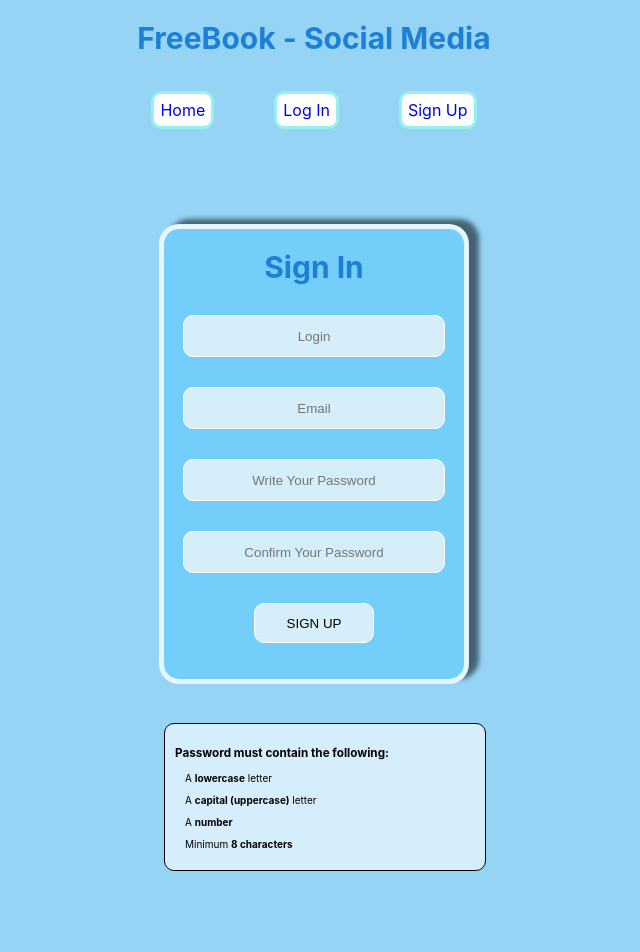
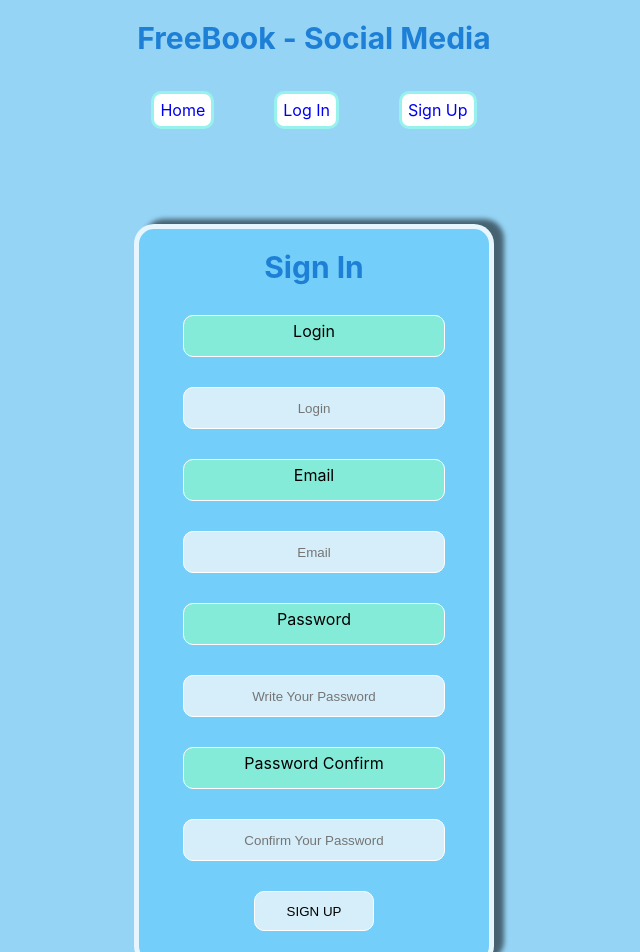
Before and after one commit to DanielKrol90/React.Social-Media.app, a React (Create React App) app: page /SignUpPage in a window 1280 px wide. Shown: the top 952 px of the page, without its empty margins (326-966 px from the left). Before the commit the page ends 871 px from the top, so only its background shows below. Built offline with nearby package versions, Linux system fonts and the light colour scheme.

Commit message:
idk how it works, but somehow works, almost

```diff
--- a/src/App.css
+++ b/src/App.css
@@ -121,10 +121,16 @@ color: rgb(5, 143, 132);
   background-color: rgb(115, 206, 249);
   border-radius: 20px;
   box-shadow: 10px -5px 5px rgba(0, 0, 0, 0.539);
-  height: 450px;
-  width: 300px;
+  height: auto;
+  width: 350px;
   border: 5px solid rgba(255, 255, 255, 0.829);
   margin: 80px auto 0;
+}
+.loginSign-screen h2 {
+  text-align: center;
+}
+.loginSign-screen p {
+  text-align: center;
 }
 
 input[type="text"], input[type="password"], input[type="submit"], input[type="email"], label {
@@ -150,17 +156,9 @@ input:hover {
   background-color: rgb(163, 224, 250);
 }
 
-#message {
-  border: 1px solid black;
-  border-radius: 10px;
-  padding: 10px;
-  font-size: 10px;
-  margin: 80px auto 0;
-  width: 300px;
-  background-color: rgba(255, 255, 255, 0.616);
-
+label {
+  background-color: #90ffc69b;
 }
-
 
 /* FOLLOW LIST */
 
--- a/src/App.js
+++ b/src/App.js
@@ -43,7 +43,7 @@ function App() {
 
           <Route path="/" element={<HomePage setUser={setUser} user={user} />} />
           <Route path="LogInPage" element={<LogInPage setUser={setUser} user={user} />} />
-          <Route path="SignUpPage" element={<SignUpPage /> } />
+          <Route path="SignUpPage" element={<SignUpPage user={user} /> } />
 
       </Routes>
     </div>
--- a/src/components/Follow.js
+++ b/src/components/Follow.js
@@ -2,13 +2,6 @@ import React, { useState, useEffect } from "react";
 import axios from "axios";
 
 const Follow = (props) => {
-
-  useEffect(() => {
-    return () => {
-      followRecommendations();
-      followAllData();
-    };
-  }, []);
 
   const [followList, setFollowList] = useState([]);
   const [followAll, setFollowAll] = useState([]);
@@ -44,6 +37,7 @@ const Follow = (props) => {
       .then((res) => {
         followAllData(res.data);
         followRecommendations(res.data);
+        props.getLatestPosts();
       })
       .catch((err) => {
         console.log(err);
@@ -57,6 +51,7 @@ const Follow = (props) => {
       })
       .then((res) => {
         followAllData(res.data);
+        props.getLatestPosts();
       })
       .catch((err) => {
         console.log(err);
@@ -105,6 +100,11 @@ const Follow = (props) => {
     );
   });
 
+  useEffect(() => {
+    followRecommendations();
+    followAllData();
+}, []);
+
   return (
     <div className="followList">
       <div className="recDiv">
--- a/src/components/Posts.js
+++ b/src/components/Posts.js
@@ -47,7 +47,6 @@ const Post = (props) => {
         post_id: props.data.id,
       })
       .then((res) => {
-        console.log(res.data);
         props.setPosts((posts) => {
           return posts.filter((post) => post.id !== res.data.post_id);
         });
--- a/src/routes/HomePage.js
+++ b/src/routes/HomePage.js
@@ -51,7 +51,7 @@ const HomePage = (props) => {
 
   return (
     <div className="container">
-      {props.user && (<Follow user={props.user}/> )}
+      {props.user && (<Follow getLatestPosts={getLatestPosts}/> )}
       {props.user && <AddPost getNewerThenPosts={getNewerThenPosts} />}
       <div className="postBoard">
         {posts.map((post) => {
--- a/src/routes/SignUpPage.js
+++ b/src/routes/SignUpPage.js
@@ -1,34 +1,173 @@
-import React, { useState } from "react";
+import React, { useState} from "react";
+import { Navigate, Link } from "react-router-dom";
 import axios from "axios";
 
-const SignUpPage = () => {
+const SignUpPage = (props) => {
   const [formData, setFormData] = useState({
     username: "",
+    email: "",
     password: "",
+    passwordConfirm: "",
+  });
+
+  const [validError, setValidError] = useState({
+    username: "",
     email: "",
+    password: "",
+    passwordConfirm: "",
   });
+
+  const [userValidSignInMessege, setUserValidSignInMessege] = useState("");
+  const [validSignUp, setValidSignUp] = useState(false);
 
   const handleInputChange = (e) => {
     const target = e.target;
+    const name = target.name;
 
-    setFormData((prevData) => {
-      return { ...prevData, [target.name]: e.target.value };
+    setFormData({
+      ...formData,
+      [name]: target.value,
     });
   };
 
-  const signUpNewUser = (e) => {
+  const validateInputUser = () => {
+    let validationCheckErrors = {
+      username: false,
+      email: false,
+      password: false,
+      repeatPassword: false,
+    };
+
+    // validation for username input
+
+    if (formData.username.trim().length < 4) {
+      validError.username = true;
+      setValidError((prevErrors) => {
+        return {
+          ...prevErrors,
+          username: "Username is too short. Username must be at least 4 characters.",
+        };
+      });
+    } else if (!/^[^\s]*$/.test(formData.username.trim())) {
+      validError.username = true;
+      setValidError((prevErrors) => {
+        return {
+          ...prevErrors,
+          username: "To create Username you can use space",
+        };
+      });
+    } else {
+      validError.username = false;
+      setValidError((prevErrors) => {
+        return { ...prevErrors, username: "" };
+      });
+    }
+
+    // validation for email input
+     if (
+      !/^[A-Z0-9._%+-]+@[A-Z0-9.-]+\.[A-Z]{2,}$/i.test(formData.email.trim())
+    ) {
+      validError.email = true;
+      setValidError((prevErrors) => {
+        return {
+          ...prevErrors,
+          email: "Used email is not valid",
+        };
+      });
+    } else {
+      validError.email = false;
+      setValidError((prevErrors) => {
+        return { ...prevErrors, email: "" };
+      });
+    }
+
+    // validation for password input
+
+    if (formData.password.trim().length < 6) {
+      validError.password = true;
+      setValidError((prevErrors) => {
+        return {
+          ...prevErrors,
+          password: "Valid password neeeds to be at least 6 characters",
+        };
+      });
+    } else if (!/^[^\s]*$/.test(formData.password.trim())) {
+      validError.password = true;
+      setValidError((prevErrors) => {
+        return {
+          ...prevErrors,
+          password: "For Password You can't use space",
+        };
+      });
+    } else if (
+      !/[!@#$%^&*()_+\-=[\]{};':"\\|,.<>/?]+/.test(formData.password.trim())
+    ) {
+      validError.password = true;
+      setValidError((prevErrors) => {
+        return {
+          ...prevErrors,
+          password: "For Password you need add special sign: ! # @ $ %",
+        };
+      });
+    } else {
+      validError.password = false;
+      setValidError((prevErrors) => {
+        return { ...prevErrors, password: "" };
+      });
+    }
+
+   // validation for passwordConfirm input
+    if (formData.password.trim() !== formData.passwordConfirm.trim()) {
+      validError.repeatPassword = true;
+      setValidError((prevErrors) => {
+        return {
+          ...prevErrors,
+          repeatPassword: "Passwords should be the same",
+        };
+      });
+    } else {
+      validError.repeatPassword = false;
+      setValidError((prevErrors) => {
+        return { ...prevErrors, repeatPassword: "" };
+      });
+    }
+    return (
+      !validationCheckErrors.username &&
+      !validationCheckErrors.email &&
+      !validationCheckErrors.password &&
+      !validationCheckErrors.repeatPassword
+    );
+ };
+
+  const handleSubmit = (e) => {
     e.preventDefault();
 
+    if (!validateInputUser()) {
+      return;
+    }
+
+  let newUser = {
+    username: formData.username,
+    email: formData.email,
+    password: formData.password,
+  };
+
+    e.preventDefault();
     axios
-      .post("https://akademia108.pl/api/social-app/user/signup", {
-        username: formData.username,
-        email: formData.email,
-        password: formData.password,
-      })
+      .post("https://akademia108.pl/api/social-app/user/signup",JSON.stringify(newUser))
       .then((res) => {
-        setFormData(res.data);
-        console.log(res.data);
-      })
+        let resData = res.data;
+
+        if (resData.userSignIn) {
+          setUserValidSignInMessege("Account created");
+          setValidSignUp(true);
+        } else {
+          if (resData.username) {
+            setUserValidSignInMessege(resData.username[0]);
+          } else if (resData.message.email) {
+            setUserValidSignInMessege(resData.email[0]);
+          }
+        }})
       .catch((err) => {
         console.log("AXIOS ERROR: ", err);
       });
@@ -36,8 +175,12 @@ const SignUpPage = () => {
 
   return (
     <div className="loginSign-screen">
-     <h1>Sign In</h1>
-      <form id="login-menu" onSubmit={signUpNewUser}>
+    {props.user && <Navigate to="/" />}
+      <h1>Sign In</h1>
+      <form id="login-menu" onSubmit={handleSubmit}>
+      {userValidSignInMessege && <h2>{userValidSignInMessege}</h2>}
+      <label htmlFor='username'>Login </label>
+      {validError.username && <p>{validError.username}</p>}
         <input
           type="text"
           id="username"
@@ -46,7 +189,10 @@ const SignUpPage = () => {
           placeholder="Login"
           onChange={handleInputChange}
           required
+          disabled={validSignUp}
         />
+        {validError.email && <p>{validError.email}</p>}
+         <label htmlFor='email'>Email</label>
         <input
           type="email"
           id="email"
@@ -55,40 +201,32 @@ const SignUpPage = () => {
           placeholder="Email"
           onChange={handleInputChange}
           required
+          disabled={validSignUp}
         />
+         {validError.password && <p>{validError.password}</p>}
+         <label htmlFor='password'>Password </label>
         <input
           type="password"
           id="password"
           name="password"
-          title="Must contain at least one number and one uppercase and lowercase letter, and at least 8 or more characters"
           placeholder="Write Your Password"
           onChange={handleInputChange}
           required
+          disabled={validSignUp}
         />
+         {validError.passwordConfirm && <p>{validError.passwordConfirm}</p>}
+         <label htmlFor='passwordConfirm'>Password Confirm </label>
         <input
           type="password"
-          id="password-confirm"
-          name="password-confirm"
+          id="passwordConfirm"
+          name="passwordConfirm"
           placeholder="Confirm Your Password"
+          onChange={handleInputChange}
           required
+          disabled={validSignUp}
         ></input>
-        <input type="submit" value="SIGN UP" />
+        <input type="submit" value="SIGN UP" disabled={validSignUp} />
       </form>
-      <div id="message">
-        <h3>Password must contain the following:</h3>
-        <p id="letter">
-          A <b>lowercase</b> letter
-        </p>
-        <p id="capital">
-          A <b>capital (uppercase)</b> letter
-        </p>
-        <p id="number">
-          A <b>number</b>
-        </p>
-        <p id="length">
-          Minimum <b>8 characters</b>
-        </p>
-      </div>
     </div>
   );
 };
```
